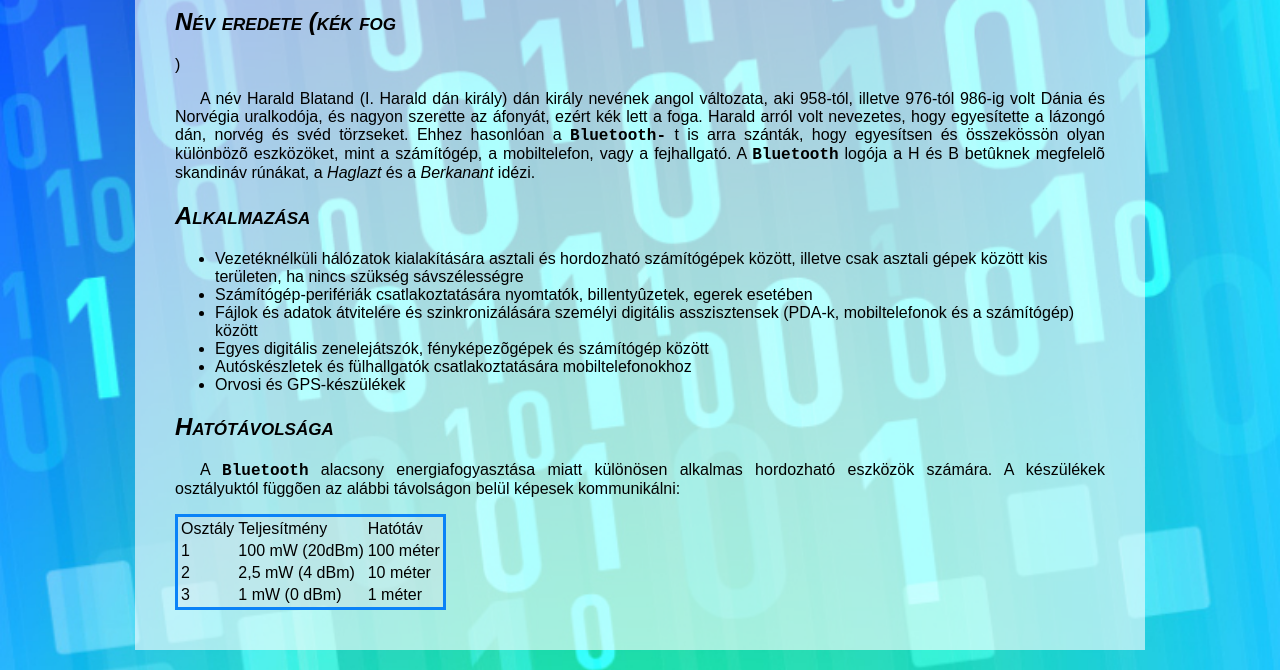
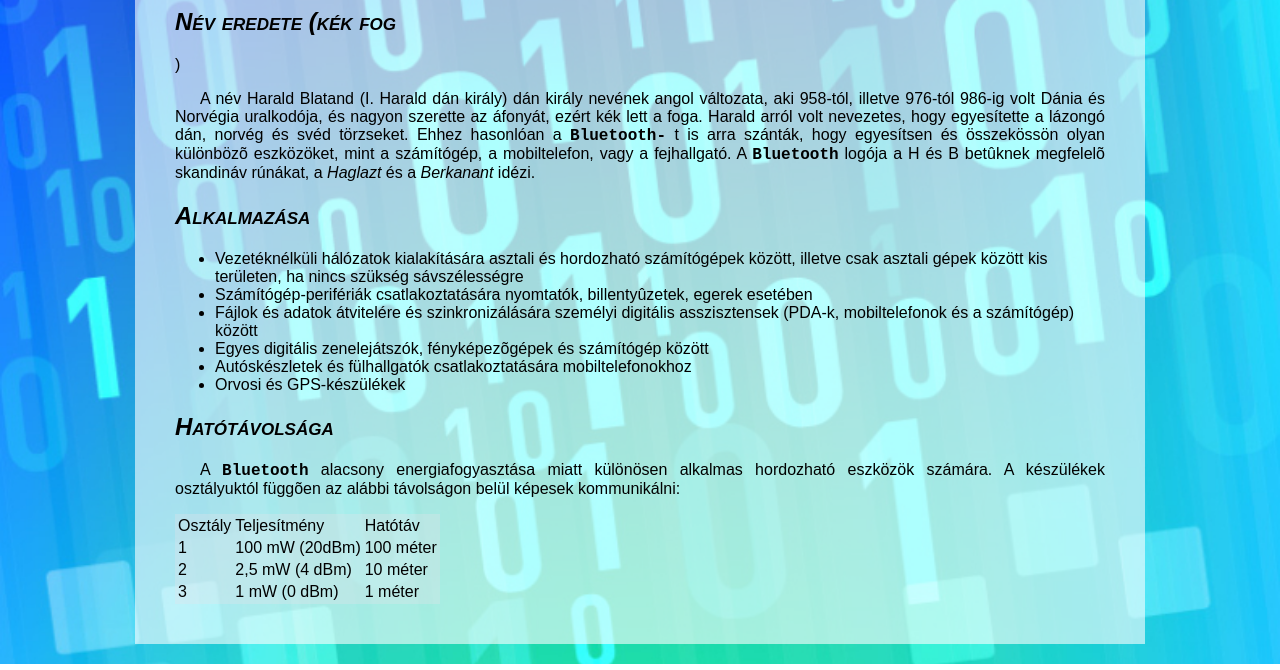
Before and after one commit to bacskaiig/Bluetooth, a plain HTML site: page index.html in a window 1280 px wide. Shown: the part 225-895 px from the top of the page. Drawn offline with Linux system fonts and the light colour scheme.

Commit message:
tizennegyedik commit

```diff
--- a/styles.css
+++ b/styles.css
@@ -52,7 +52,7 @@
 }
 
 #myTable {
-  border: 3px solid #0a82f7;
+  border: 3px #0a82f7;
 }
 
 table {
```
